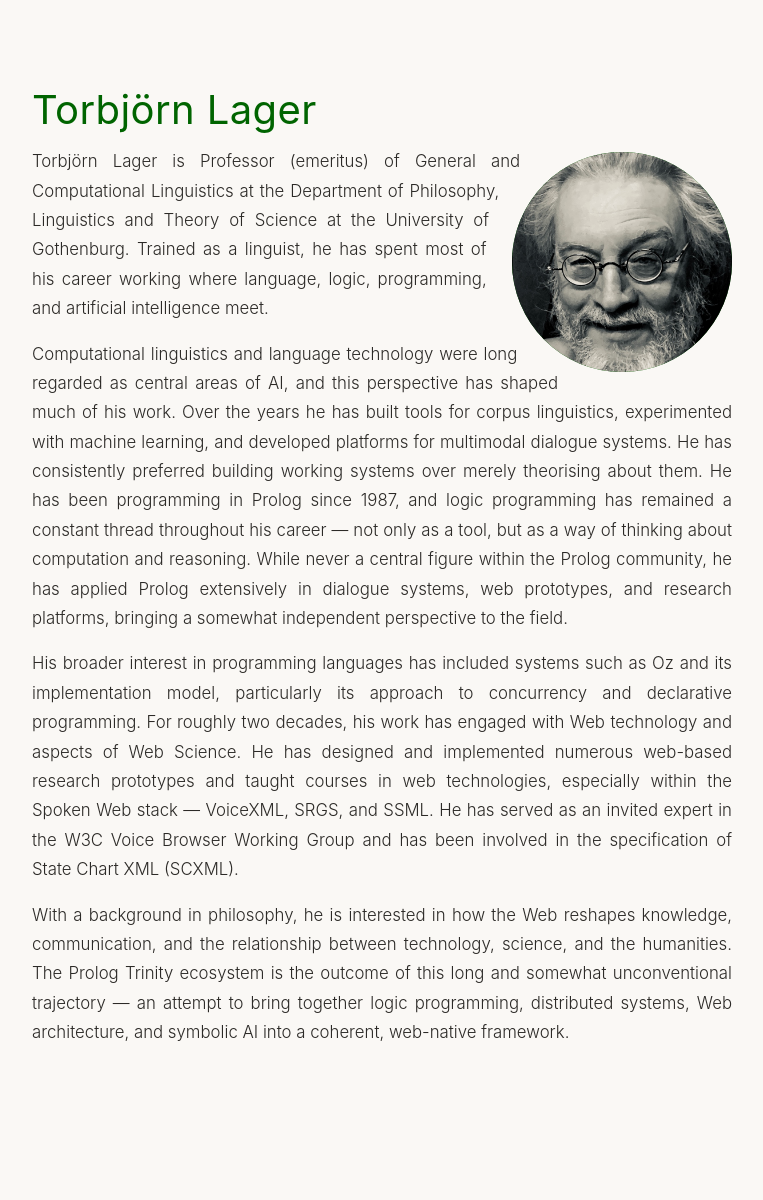
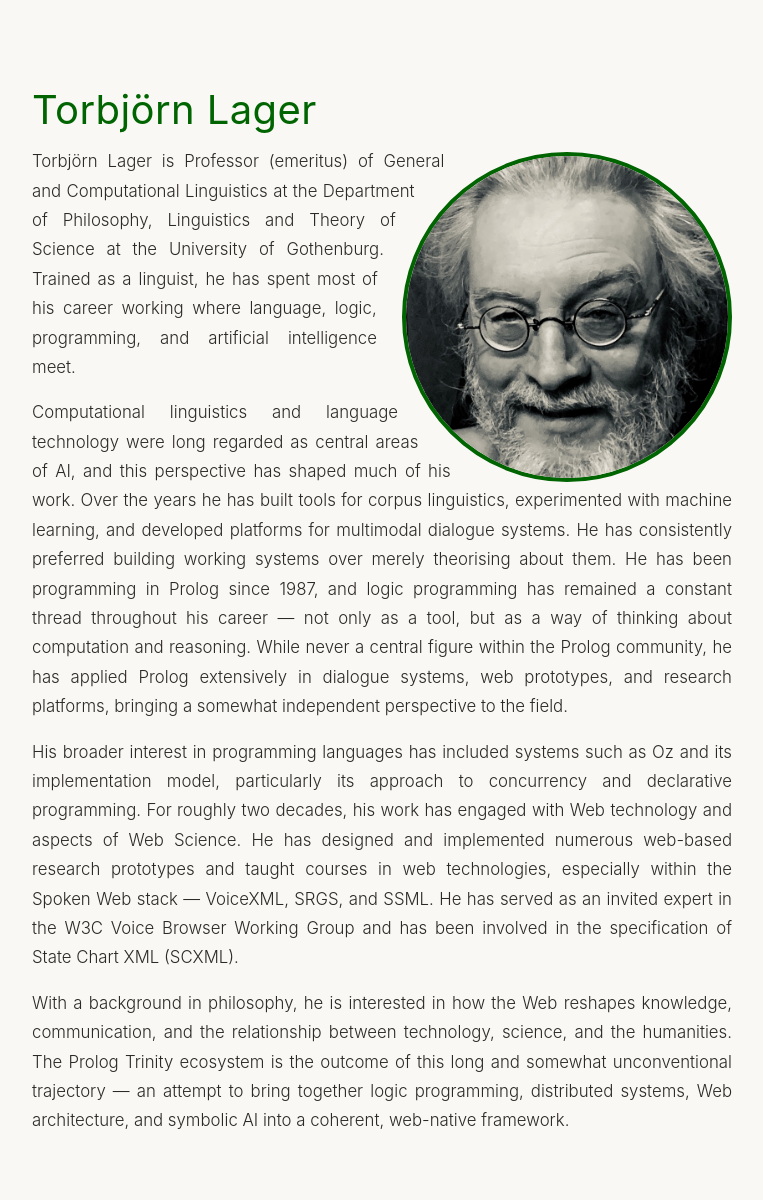
Before and after one commit to torbjornlager/book-project-home, a Jekyll site: the page author.html, which Jekyll copies as it is, in a window 1280 px wide. Shown: the whole page, without its empty margins (258-1021 px from the left). Built offline with Jekyll 4.4.1, drawn with Linux system fonts in a browser that asks for light colours; before the commit the page ends 1112 px from its top, so only the background shows below that.

Commit message:
Update author.html

```diff
--- a/author.html
+++ b/author.html
@@ -38,13 +38,14 @@
     }
     .portrait {
       float: right;
-      width: 220px;
-      height: 220px;
+      width: 330px;
+      height: 330px;
       margin: 0.3rem 0 0 2rem;
       border-radius: 50%;
       overflow: hidden;
       shape-outside: circle(50%);
-      box-shadow: inset 0 0 0 4px darkgreen; /* frame without shrinking image */
+      border: 4px solid darkgreen;
+      box-sizing: border-box;
     }
     .portrait img {
       width: 100%;
@@ -66,8 +67,8 @@
     @media (max-width: 480px) {
       .portrait {
         float: none;
-        width: 160px;
-        height: 160px;
+        width: 240px;
+        height: 240px;
         margin: 0 0 1.5rem 0;
       }
     }
```
